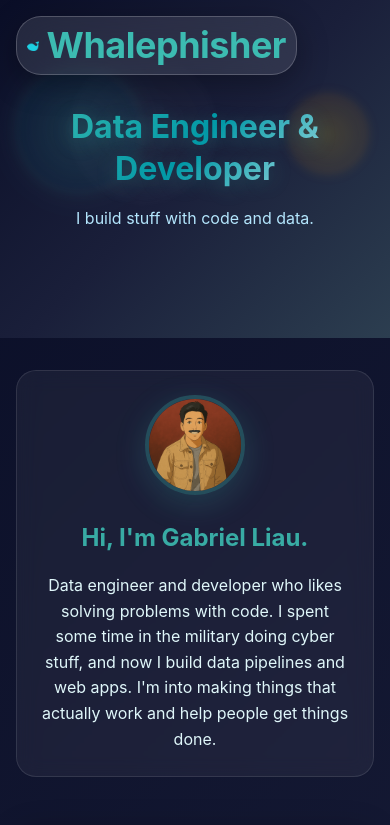
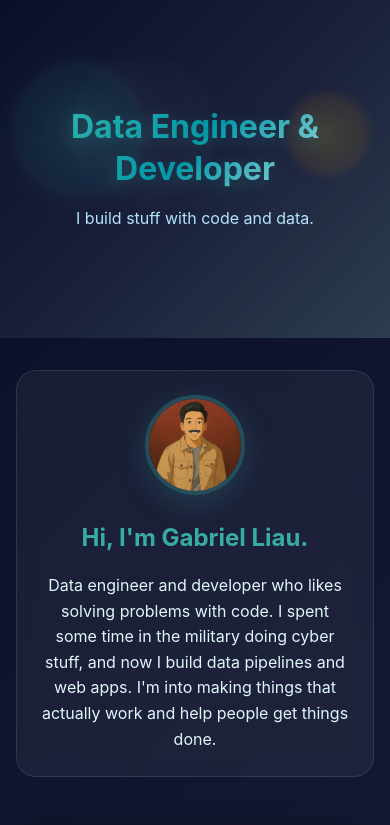
Before and after one commit to whalephisher/whalephisher.github.io, a React (Vite) app: page / in a window 390 px wide. Shown: the top 825 px of the page. Built offline with nearby package versions, Linux system fonts and the light colour scheme.

Commit message:
Fix navbar resize bug and force exact logo/nav pill size matching

```diff
--- a/src/components/layout/Navbar.css
+++ b/src/components/layout/Navbar.css
@@ -14,32 +14,42 @@
   left: 1.25rem;
 }
 
+.floating-logo.hidden {
+  transform: translateY(-100%);
+  opacity: 0;
+}
+
 .logo-container {
   background: rgba(255, 255, 255, 0.1);
   backdrop-filter: blur(20px);
   border: 1px solid rgba(255, 255, 255, 0.2);
   border-radius: 25px;
-  padding: 0.75rem 1.25rem;
+  padding: 0.6rem 1rem; /* EXACTLY SAME as nav pills */
   display: flex;
   align-items: center;
   gap: 0.5rem;
   box-shadow: 0 8px 32px rgba(0, 0, 0, 0.3);
   transition: all 0.3s ease;
+  /* Debug: Force same height as nav pills */
+  min-height: 2.5rem;
+  box-sizing: border-box;
 }
 
 .logo-whale {
-  width: 1rem; /* Reduced from 1.125rem */
-  height: 1rem; /* Reduced from 1.125rem */
+  width: 0.9rem; /* Slightly smaller */
+  height: 0.9rem;
   object-fit: contain;
   filter: brightness(0) saturate(100%) invert(71%) sepia(56%) saturate(1086%) hue-rotate(138deg) brightness(95%) contrast(86%);
   transition: all 0.3s ease;
+  flex-shrink: 0;
 }
 
 .logo-text {
-  font-size: 0.85rem; /* Reduced from 0.9rem */
-  font-weight: 600;
+  font-size: 0.85rem; /* EXACTLY SAME as nav pills */
+  font-weight: 500; /* EXACTLY SAME as nav pills */
   color: #3cbbb1;
   letter-spacing: -0.5px;
+  white-space: nowrap;
 }
 
 .logo-container:hover {
@@ -66,6 +76,11 @@
   right: 1.25rem;
 }
 
+.modern-navbar.hidden {
+  transform: translateY(-100%);
+  opacity: 0;
+}
+
 .nav-container {
   display: flex;
   align-items: center;
@@ -86,15 +101,18 @@
 .nav-pill {
   display: flex;
   align-items: center;
-  padding: 0.6rem 1rem; /* Reduced from 0.75rem 1.25rem */
+  padding: 0.6rem 1rem; /* EXACTLY SAME as logo */
   border-radius: 25px;
   text-decoration: none;
   color: rgba(255, 255, 255, 0.8);
   font-weight: 500;
-  font-size: 0.85rem; /* Reduced from 0.9rem */
+  font-size: 0.85rem; /* EXACTLY SAME as logo */
   transition: all 0.3s ease;
   position: relative;
   overflow: hidden;
+  min-height: 2.5rem; /* SAME as logo */
+  box-sizing: border-box;
+  white-space: nowrap;
 }
 
 .nav-pill:hover {
@@ -307,7 +325,7 @@
 }
 /* ===== MOBILE RESPONSIVE ===== */
 @media (max-width: 768px) {
-  /* Logo adjustments for mobile */
+  /* Logo adjustments for mobile - MATCH nav pills exactly */
   .floating-logo {
     top: 1rem;
     left: 1rem;
@@ -319,16 +337,18 @@
   }
 
   .logo-container {
-    padding: 0.4rem 0.6rem; /* Even smaller on mobile */
+    padding: 0.4rem 0.6rem; /* EXACTLY SAME as nav pills */
+    min-height: 2rem; /* Smaller mobile height */
   }
 
   .logo-whale {
-    width: 0.75rem; /* Much smaller on mobile */
-    height: 0.75rem;
+    width: 0.7rem; /* Smaller mobile size */
+    height: 0.7rem;
   }
 
   .logo-text {
-    font-size: 0.7rem; /* Much smaller on mobile */
+    font-size: 0.7rem; /* EXACTLY SAME as nav pills */
+    font-weight: 500; /* EXACTLY SAME as nav pills */
   }
 
   /* Navigation adjustments for mobile */
@@ -343,8 +363,9 @@
   }
 
   .nav-pill {
-    padding: 0.4rem 0.6rem; /* Much smaller on mobile */
-    font-size: 0.7rem;
+    padding: 0.4rem 0.6rem; /* EXACTLY SAME as logo */
+    font-size: 0.7rem; /* EXACTLY SAME as logo */
+    min-height: 2rem; /* SAME as logo mobile height */
   }
 
   .nav-pills {
@@ -353,15 +374,22 @@
   }
 
   .nav-container {
-    gap: 0.75rem; /* Reduced gap */
+    gap: 0.75rem;
   }
 
   .dock-toggle {
-    width: 32px; /* Even smaller on mobile */
+    width: 32px;
     height: 32px;
   }
 
   .dock-icon span {
     width: 12px;
   }
+
+  /* Hide logo when navbar is hidden (on About section) */
+  .modern-navbar.hidden ~ .floating-logo,
+  .floating-logo.hidden {
+    transform: translateY(-100%);
+    opacity: 0;
+  }
 }
--- a/src/components/layout/Navbar.jsx
+++ b/src/components/layout/Navbar.jsx
@@ -16,7 +16,13 @@ const Navbar = () => {
 
   useEffect(() => {
     const checkMobile = () => {
-      setIsMobile(window.innerWidth <= 768);
+      const newIsMobile = window.innerWidth <= 768;
+      setIsMobile(newIsMobile);
+
+      // Reset showStickyNav when switching to desktop
+      if (!newIsMobile) {
+        setShowStickyNav(true);
+      }
     };
 
     checkMobile();
@@ -79,7 +85,9 @@ const Navbar = () => {
   return (
     <>
       {/* Desktop Logo - Fixed Left Position */}
-      <div className={`floating-logo ${isScrolled ? "scrolled" : ""}`}>
+      <div className={`floating-logo ${isScrolled ? "scrolled" : ""} ${
+        isMobile && !showStickyNav ? "hidden" : ""
+      }`}>
         <div className="logo-container">
           <img src={whaleImage} alt="Whale" className="logo-whale" />
           <span className="logo-text">{logo}</span>
```
